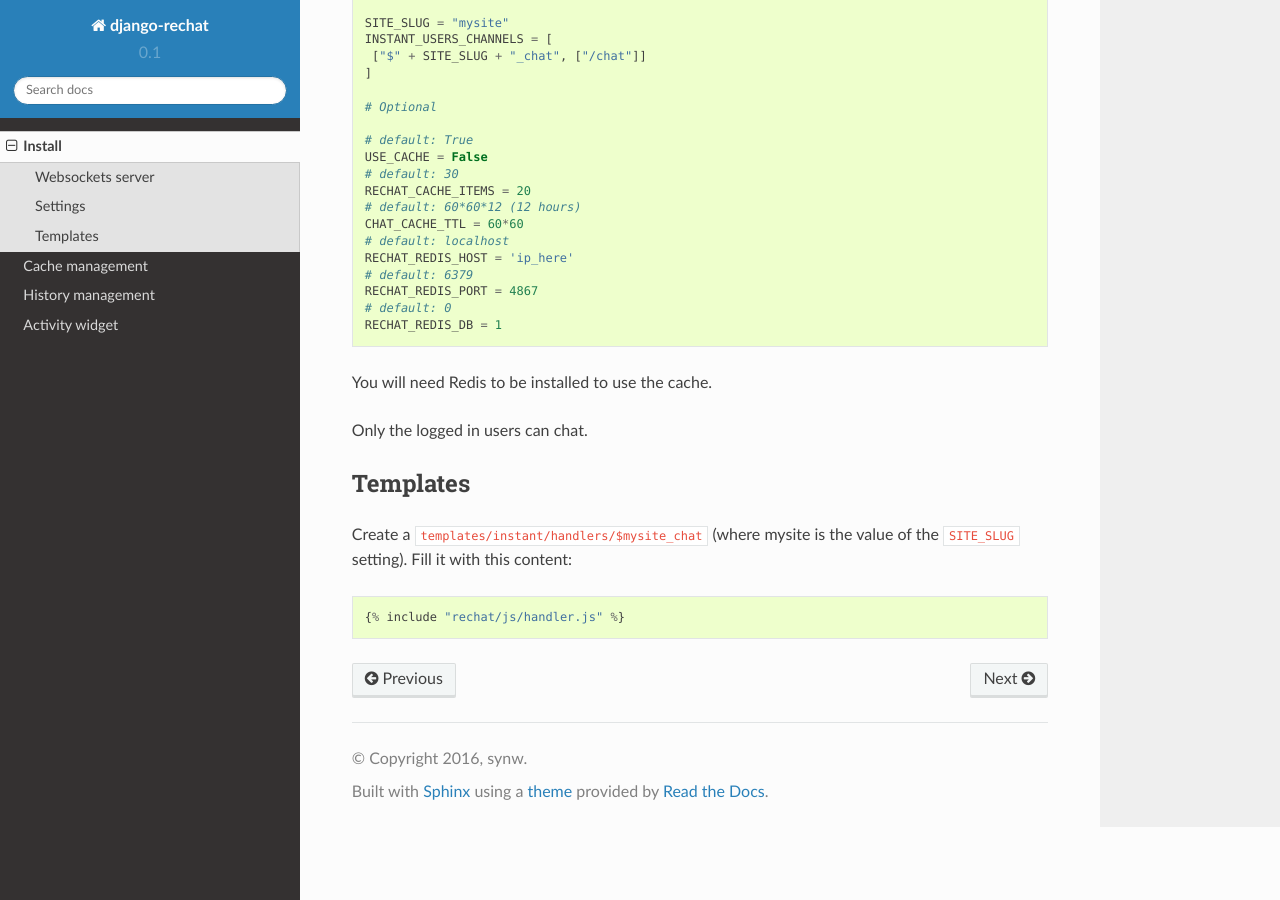
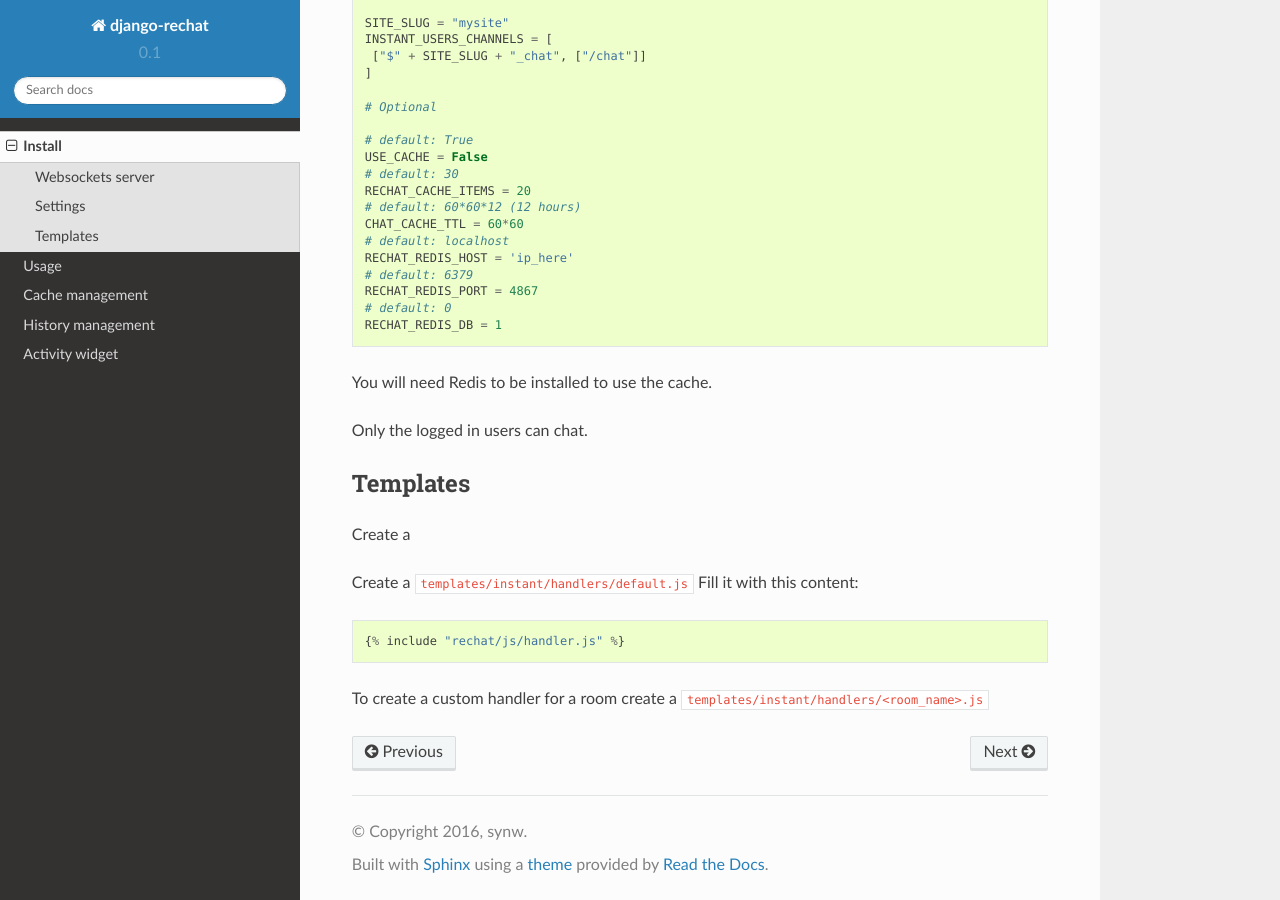
Before and after one commit to synw/django-rechat, a Sphinx documentation site: the page built from docs/src/install.rst, in a window 1280 px wide and 900 px high, scrolled down 844 px. Built offline with Sphinx 7.4.7 and the Read the Docs theme 2.0.0, drawn with Linux system fonts in a browser that asks for light colours.

```diff
--- a/docs/index.rst
+++ b/docs/index.rst
@@ -12,6 +12,7 @@ Contents:
    :maxdepth: 2
 
    src/install
+   src/usage
    src/cache
    src/history
    src/activity
--- a/docs/src/install.rst
+++ b/docs/src/install.rst
@@ -73,11 +73,15 @@ Only the logged in users can chat.
 Templates
 ---------
 
-Create a ``templates/instant/handlers/$mysite_chat`` (where mysite is the value of the
-``SITE_SLUG`` setting). Fill it with this content:
+Create a
+
+Create a ``templates/instant/handlers/default.js`` Fill it with this content:
 
 .. highlight:: python
 
 ::
 
    {% include "rechat/js/handler.js" %}
+
+
+To create a custom handler for a room create a ``templates/instant/handlers/<room_name>.js``
```
Also changed, not shown: README.md (+1 -1 lines), docs/src/usage.rst (added, +14 -0 lines).
